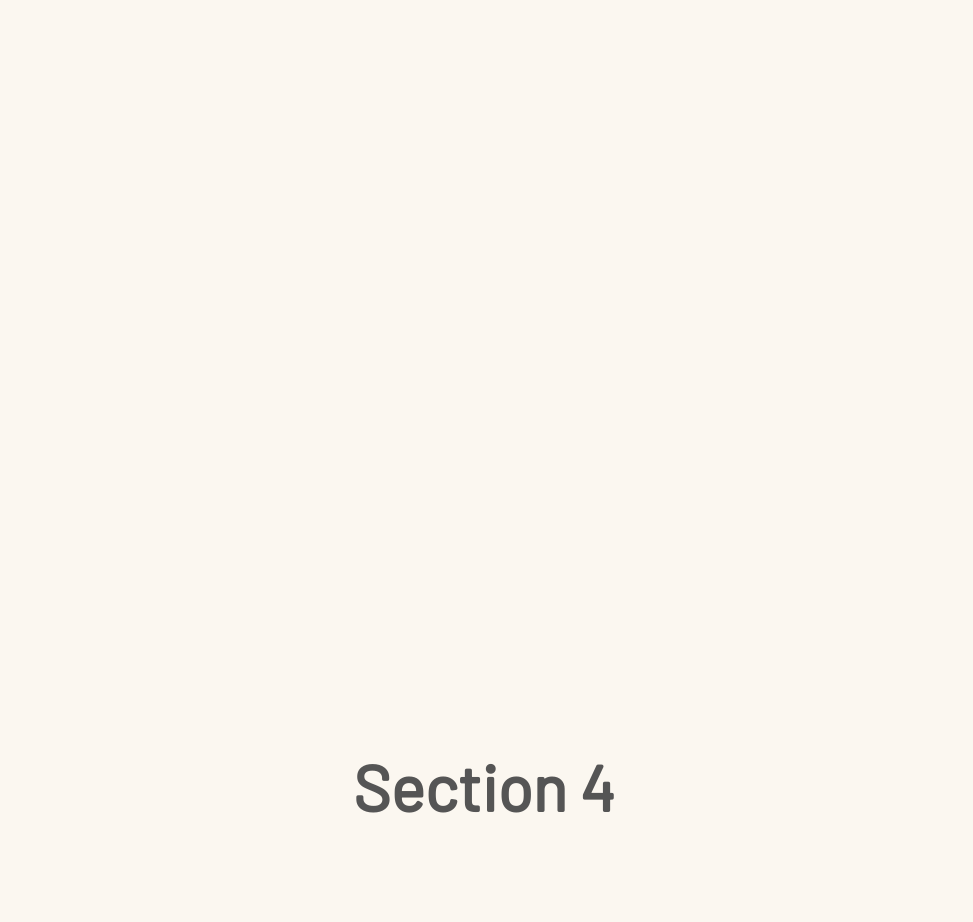
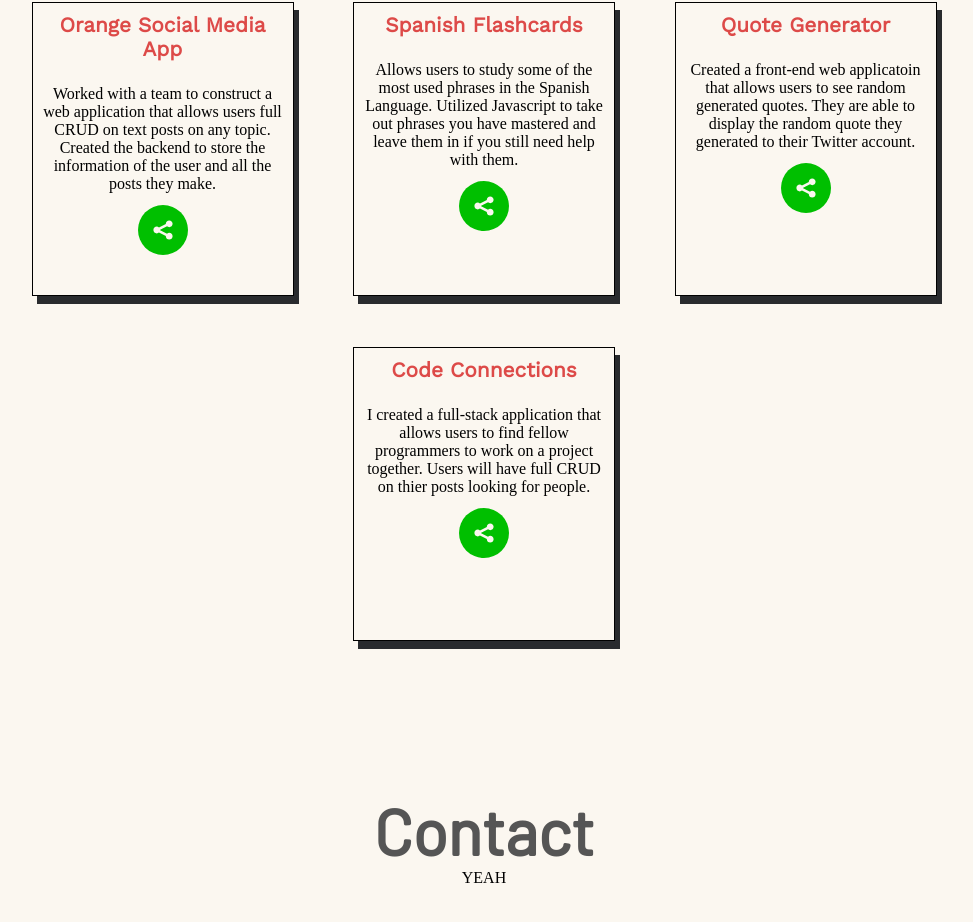
Before and after one commit to erikcorea/port2022, a React (Create React App) app: page / in a window 1280 px wide. Shown: the part 2052-2974 px from the top of the page, without its empty margins (156-1129 px from the left). Built offline with nearby package versions, Linux system fonts and the light colour scheme.

Commit message:
added contact component

```diff
--- a/src/App.js
+++ b/src/App.js
@@ -1,6 +1,8 @@
 import Main from './Components/Main.js'
 import About from './Components/About.js';
 import Navbar from './Components/Navbar.js';
+import Projects from './Components/Projects.js';
+import Contact from './Components/Contact.js';
 import './Styling/main.css';
 
 
@@ -15,10 +17,10 @@ function App() {
         <About />
       </div>
       <div id="section3">
-        <h1>Section 3</h1>
+        <Projects />
       </div>
       <div id="section4">
-        <h1>Section 4</h1>
+        <Contact />
       </div>
     </div>
   );
--- /dev/null
+++ b/src/Components/Contact.js
@@ -0,0 +1,13 @@
+import React from 'react';
+import '../Styling/main.css';
+
+function Contact() {
+  return (
+    <div className='contact-container'>
+        <h1>Contact</h1>
+        <p>YEAH</p>
+    </div>
+  )
+}
+
+export default Contact
--- /dev/null
+++ b/src/Components/Projects.js
@@ -0,0 +1,31 @@
+import React from 'react';
+import '../Styling/main.css';
+import { projects } from '../data.js';
+import { SocialIcon } from 'react-social-icons';
+
+function Projects() {
+  return (
+      <>
+        <h1>PROJECTS</h1>
+        <div className="project-cards-container">
+            {projects.map((project) => (
+            <div class="project-card">
+                <div class="card-body">
+                    <h5 className="card-title">{project.title}</h5>
+                    <p className="card-text">{project.description}</p>
+                    <div className='project-links'>
+                        <div className='link-container'>
+                            <div className='github-icon-project'>
+                                <SocialIcon url={project.github} />
+                            </div>
+                        </div>
+                    </div>
+                </div>
+            </div>
+            ))}
+        </div>
+      </>
+  )
+}
+
+export default Projects
--- a/src/Styling/main.css
+++ b/src/Styling/main.css
@@ -144,3 +144,70 @@ ul#about-list {
     text-decoration: none;
     color: #404040;
 }
+
+.project-cards-container{
+    position: relative;
+    width: 80%;
+    margin-left: 10%;
+    margin-top: 6%;
+    display: flex;
+    justify-content: space-evenly;
+    flex-wrap: wrap;
+}
+
+.project-title{
+    width: 80%;
+    margin-left: 10%;
+    margin-top: 50%;
+    display: flex;
+    align-items: center;
+    justify-content: space-evenly;
+    flex-wrap: wrap;
+    font-family: 'Work Sans', sans-serif;
+    color: #DD4A48;
+    font-size: 3rem;
+}
+
+.card-title{
+    display: flex;
+    align-items: center;
+    justify-content: space-evenly;
+    flex-wrap: wrap;
+    color: #DD4A48;
+    font-size: 1.3rem;
+    font-family: 'Work Sans', sans-serif;
+}
+
+.card-text{
+    display: flex;
+    align-items: center;
+    justify-content: space-evenly;
+    flex-wrap: wrap;
+    padding-top: 10%;
+    padding-bottom: 5%;
+}
+
+
+.project-card {
+    margin-bottom: 5%;
+    border: 1px solid;
+    padding: 10px;
+    box-shadow: 5px 8px #292B2E;
+    width: 15rem;
+    height: 17rem;
+}
+
+
+.project-links{
+    display: flex;
+    justify-content: space-evenly;
+}
+
+.github-icon-project{
+    padding-bottom: 50%;
+}
+
+#projects{
+    text-decoration: none;
+    color: #404040;
+}
```
